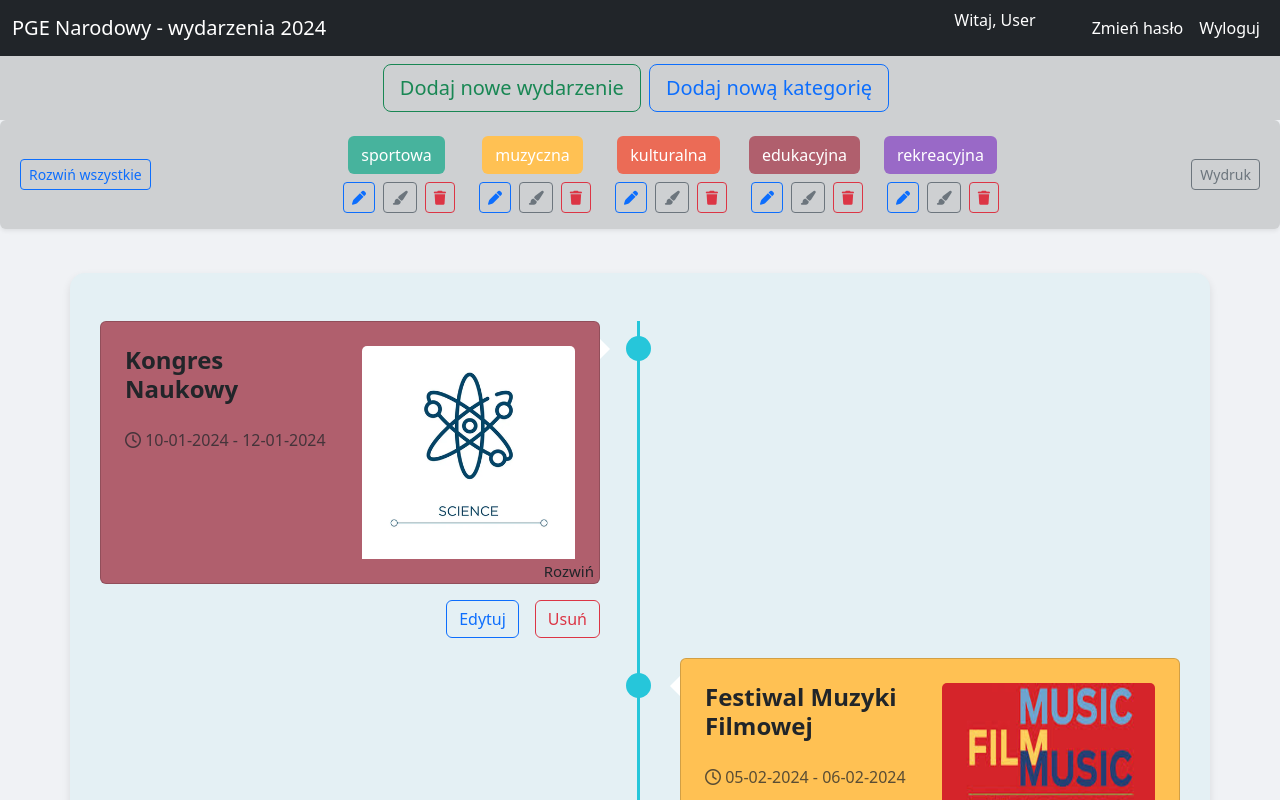
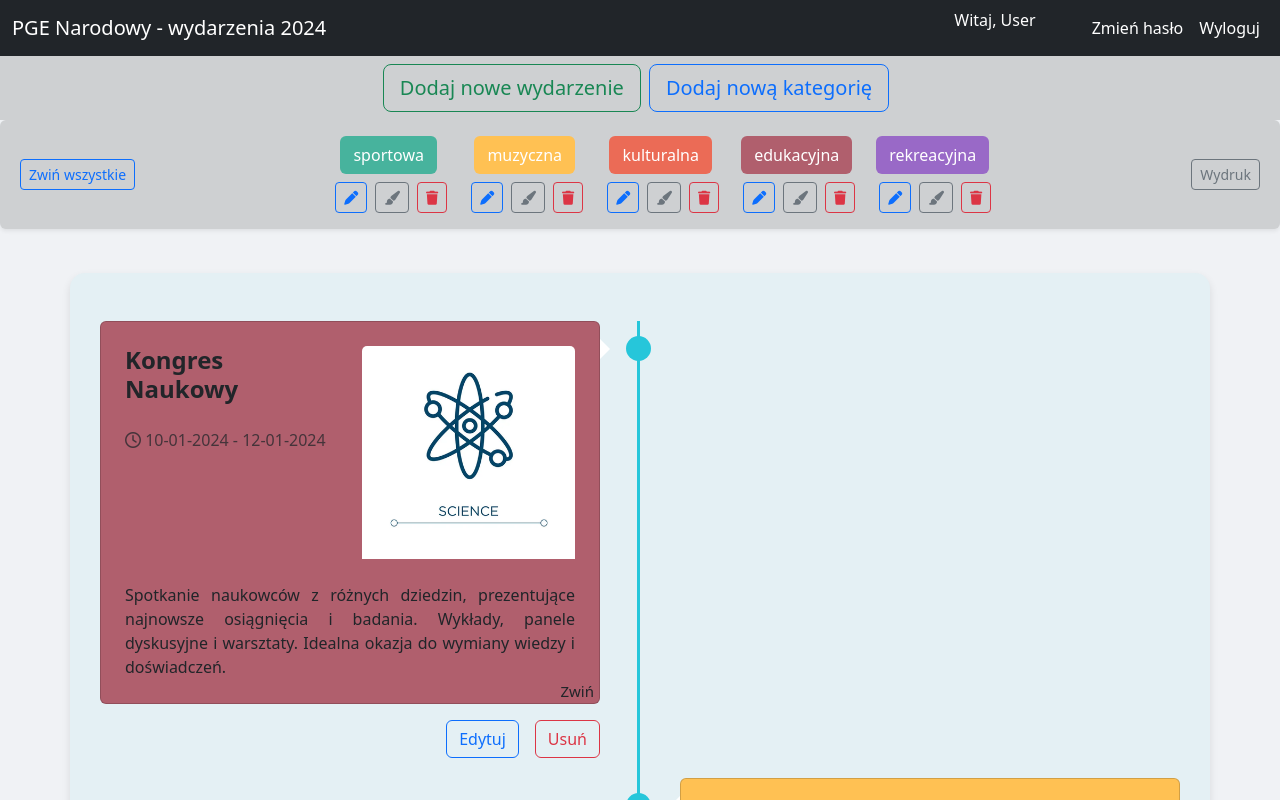
Before and after one commit to kanthakdominik/timeline_angular, an Angular app in the folder timeline_angular/: page / in a window 1280 px wide. Both pictures are taken after a click on the button "Rozwiń wszystkie". Shown: the top 800 px of the page. Built offline with nearby package versions, Linux system fonts and the light colour scheme.

Commit message:
added toggle cards behavior

```diff
--- a/timeline_angular/src/app/bars/categories-bar/categories-bar.component.html
+++ b/timeline_angular/src/app/bars/categories-bar/categories-bar.component.html
@@ -2,8 +2,9 @@
     <div class="col-md-12">
         <div class="filter-bar bar-properties d-flex justify-content-between align-items-center p-3 rounded shadow-sm">
             <div class="d-flex">
-                <button id="toggle-cards-btn" class="btn btn-sm btn-outline-primary mx-1" (click)="toggleCards()">Rozwiń
-                    wszystkie</button>
+                <button id="toggle-cards-btn" class="btn btn-sm btn-outline-primary mx-1" (click)="toggleCards()">
+                    {{ areAllCardsToggled ? 'Zwiń wszystkie' : 'Rozwiń wszystkie' }}
+                </button>
             </div>
             <div class="d-flex justify-content-center align-items-center flex-grow-1 mx-3">
                 @for (category of categories; track category.name) {
@@ -15,11 +16,11 @@
                     @if (isLoggedIn) {
                     <div class="mt-2 d-flex justify-content-center align-items-center">
                         <button class="btn btn-sm btn-outline-primary change-name-btn mx-1" type="button"
-                        (click)="openChangeCategoryNameModal(category.id)" title="Edytuj nazwę">
+                            (click)="openChangeCategoryNameModal(category.id)" title="Edytuj nazwę">
                             <i class="fas fa-pen"></i>
                         </button>
                         <button class="btn btn-sm btn-outline-secondary change-color-btn mx-1" type="button"
-                        (click)="openChangeCategoryColorModal(category.id)" title="Edytuj kolor">
+                            (click)="openChangeCategoryColorModal(category.id)" title="Edytuj kolor">
                             <i class="fas fa-paint-brush"></i>
                         </button>
                         <button class="btn btn-sm btn-outline-danger delete-category-btn mx-1" type="button"
--- a/timeline_angular/src/app/bars/categories-bar/categories-bar.component.ts
+++ b/timeline_angular/src/app/bars/categories-bar/categories-bar.component.ts
@@ -4,6 +4,7 @@ import { NgbModal } from '@ng-bootstrap/ng-bootstrap';
 import { ChangeCategoryColorModalComponent } from '../../modals/change-category-color-modal/change-category-color-modal.component';
 import { ChangeCategoryNameModalComponent } from '../../modals/change-category-name-modal/change-category-name-modal.component';
 import { DataService } from '../../services/data-service.service';
+import { ToggleService } from '../../services/toggle.service';
 import { Category } from '../../models/category.model';
 
 @Component({
@@ -15,16 +16,22 @@ import { Category } from '../../models/category.model';
 })
 export class CategoriesBarComponent implements OnInit {
   categories: Category[] = [];
+  areAllCardsToggled: boolean = false;
   isLoggedIn: boolean = true; // Replace with actual authentication logic
 
-  constructor(private modalService: NgbModal, private dataService: DataService) {}
+  constructor(
+    private modalService: NgbModal,
+    private dataService: DataService,
+    private toggleService: ToggleService
+  ) {}
 
   ngOnInit(): void {
     this.categories = this.dataService.getCategories();
   }
 
   toggleCards() {
-    // Implement toggle cards logic
+    this.areAllCardsToggled = !this.areAllCardsToggled;
+    this.toggleService.toggleAllCards(this.areAllCardsToggled);
   }
 
   printView() {
--- a/timeline_angular/src/app/events-cards/events-cards.component.html
+++ b/timeline_angular/src/app/events-cards/events-cards.component.html
@@ -4,7 +4,7 @@
         <div class="timeline-2 event-item" [ngClass]="{'left-2': $index % 2 === 0, 'right-2': $index % 2 !== 0}"
             [attr.data-category-id]="event.category_id">
             <div>
-                <div class="card card-no-break" [ngStyle]="{'background-color': event.category_color}">
+                <div class="card card-no-break" [ngStyle]="{'background-color': event.category_color}" (click)="toggleCard(event)">
                     <div class="card-body p-4">
                         <div class="row">
                             <div class="col-md-6">
@@ -19,8 +19,9 @@
                             </div>
                         </div>
                         <p class="mb-0 element-hidden mt-4 text-justify">{{ event.description }}</p>
+                        <p class="mb-0 mt-4 text-justify" [ngClass]="{'element-hidden': !event.isToggled}">{{ event.description }}</p>
                     </div>
-                    <span class="click-me no-print" id="toggleLabel">Rozwiń</span>
+                    <span class="click-me no-print" id="toggleLabel">{{ event.isToggled ? 'Zwiń' : 'Rozwiń' }}</span>
                 </div>
                 @if (isLoggedIn) {
                 <div class="d-flex justify-content-end" id="events-cards-buttons">
--- a/timeline_angular/src/app/events-cards/events-cards.component.ts
+++ b/timeline_angular/src/app/events-cards/events-cards.component.ts
@@ -3,11 +3,13 @@ import { CommonModule } from '@angular/common';
 import { NgbModal } from '@ng-bootstrap/ng-bootstrap';
 import { EditEventModalComponent } from '../modals/edit-event-modal/edit-event-modal.component';
 import { DataService } from '../services/data-service.service';
+import { ToggleService } from '../services/toggle.service';
 import { Event } from '../models/event.model';
 import { Category } from '../models/category.model';
 
 interface EventWithCategoryColor extends Event {
   category_color?: string;
+  isToggled?: boolean;
 }
 
 @Component({
@@ -22,7 +24,11 @@ export class EventsCardsComponent implements OnInit {
   categories: Category[] = [];
   isLoggedIn: boolean = true; // Replace with actual authentication logic
 
-  constructor(private modalService: NgbModal, private dataService: DataService) {}
+  constructor(
+    private modalService: NgbModal,
+    private dataService: DataService,
+    private toggleService: ToggleService,
+  ) {}
 
   async ngOnInit(): Promise<void> {
     this.categories = this.dataService.getCategories();
@@ -30,9 +36,24 @@ export class EventsCardsComponent implements OnInit {
     this.events = await Promise.all(events.map(async event => ({
       ...event,
       image: await this.dataService.getImageAsBase64(event.image_path),
-      category_color: this.dataService.getCategoryColorById(event.category_id)
+      category_color: this.dataService.getCategoryColorById(event.category_id),
+      isToggled: false
     })));
     this.events.sort((a, b) => new Date(a.start_date).getTime() - new Date(b.start_date).getTime());
+
+    this.toggleService.toggleAllCards$.subscribe((state: boolean) => {
+      this.toggleAllCards(state);
+    });
+  }
+
+  toggleCard(event: EventWithCategoryColor): void {
+    event.isToggled = !event.isToggled;
+  }
+
+  toggleAllCards(areAllCardsToggled: boolean): void {
+    this.events.forEach(event => {
+      event.isToggled = areAllCardsToggled;
+    });
   }
 
   getCategoryName(category_id: number): string {
--- /dev/null
+++ b/timeline_angular/src/app/services/toggle.service.ts
@@ -0,0 +1,14 @@
+import { Injectable } from '@angular/core';
+import { BehaviorSubject } from 'rxjs';
+
+@Injectable({
+  providedIn: 'root'
+})
+export class ToggleService {
+  private toggleAllCardsSubject = new BehaviorSubject<boolean>(false);
+  toggleAllCards$ = this.toggleAllCardsSubject.asObservable();
+
+  toggleAllCards(state: boolean) {
+    this.toggleAllCardsSubject.next(state);
+  }
+}
```
Lines whose indentation alone changed are shown as unchanged.
